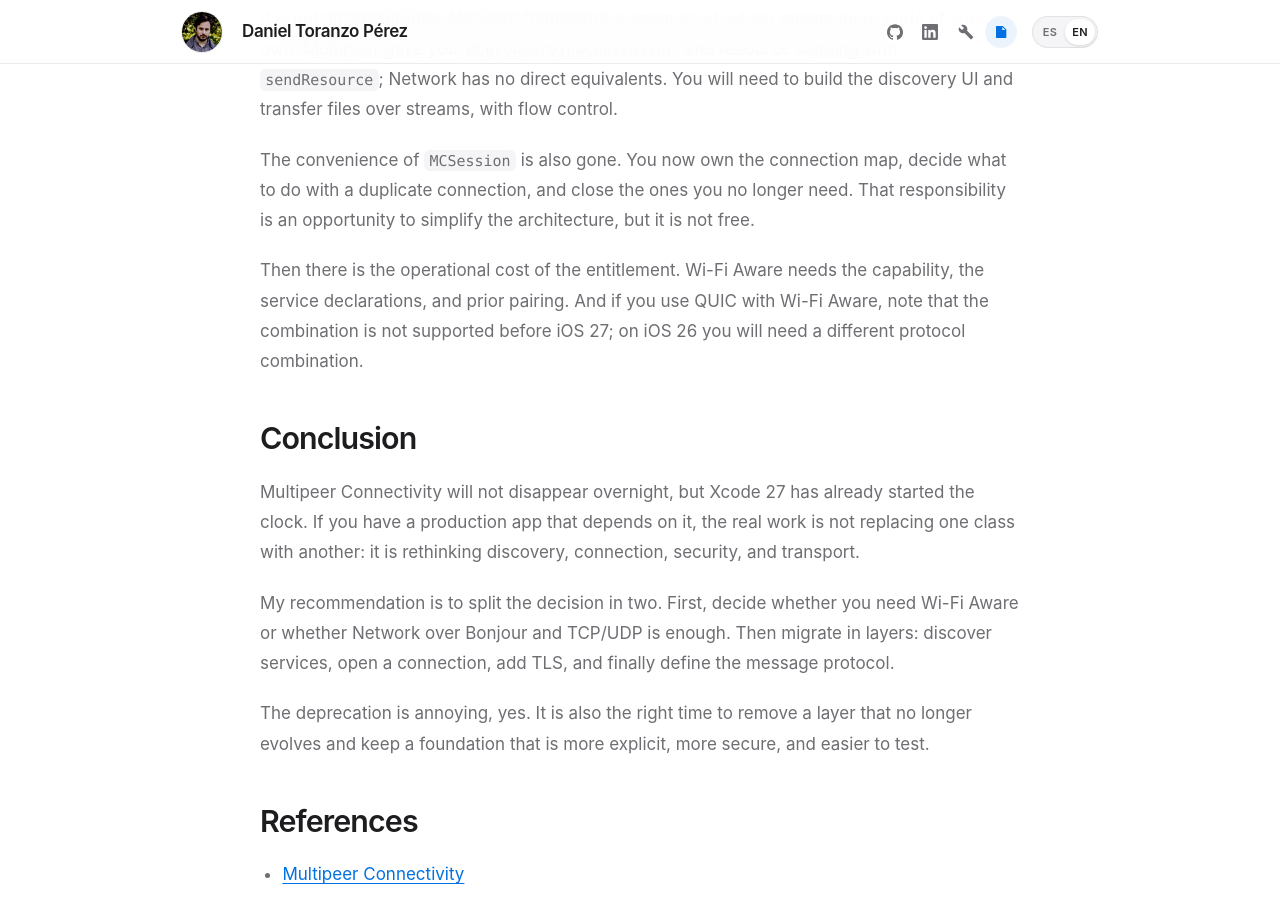
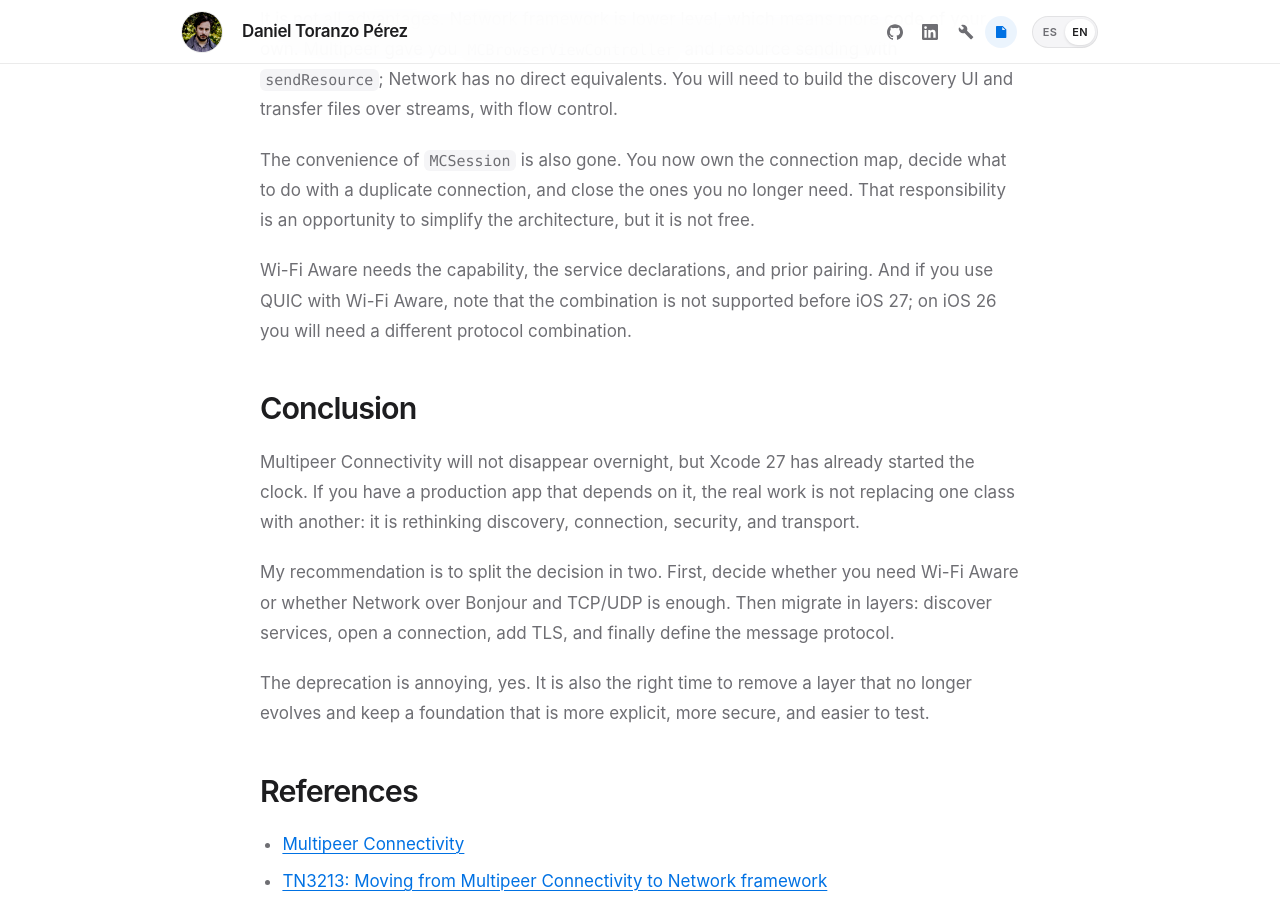
Before and after one commit to obocat/daniel_toranzo_perez, a Jekyll site: the page built from _posts/2026-11-13-multipeer-connectivity-network-wifi-aware.markdown, in a window 1280 px wide and 900 px high, scrolled down 5913 px. Built offline with Jekyll 4.4.1, drawn with Linux system fonts in a browser that asks for light colours.

Commit message:
docs: remove entitlement cost aside (#23)

```diff
--- a/_posts/2026-11-13-multipeer-connectivity-network-wifi-aware.markdown
+++ b/_posts/2026-11-13-multipeer-connectivity-network-wifi-aware.markdown
@@ -147,7 +147,7 @@ No todo son ventajas. Network framework es más bajo nivel y eso significa más
 
 También desaparece la comodidad de `MCSession`. Ahora eres tú quien mantiene el mapa de conexiones, quien decide qué hacer con una conexión duplicada y quien cierra las que ya no necesita. Esa responsabilidad es una oportunidad para simplificar la arquitectura, pero no es gratis.
 
-Y está el coste operativo del entitlement. Wi-Fi Aware necesita la capacidad, la declaración de servicios y el emparejamiento previo. Si además usas QUIC con Wi-Fi Aware, ten en cuenta que esa combinación no está soportada antes de iOS 27; en iOS 26 tendrás que elegir otra combinación de protocolos.
+Wi-Fi Aware necesita la capacidad, la declaración de servicios y el emparejamiento previo. Si además usas QUIC con Wi-Fi Aware, ten en cuenta que esa combinación no está soportada antes de iOS 27; en iOS 26 tendrás que elegir otra combinación de protocolos.
 
 ## Conclusión
 
@@ -306,7 +306,7 @@ It is not all advantages. Network framework is lower level, which means more cod
 
 The convenience of `MCSession` is also gone. You now own the connection map, decide what to do with a duplicate connection, and close the ones you no longer need. That responsibility is an opportunity to simplify the architecture, but it is not free.
 
-Then there is the operational cost of the entitlement. Wi-Fi Aware needs the capability, the service declarations, and prior pairing. And if you use QUIC with Wi-Fi Aware, note that the combination is not supported before iOS 27; on iOS 26 you will need a different protocol combination.
+Wi-Fi Aware needs the capability, the service declarations, and prior pairing. And if you use QUIC with Wi-Fi Aware, note that the combination is not supported before iOS 27; on iOS 26 you will need a different protocol combination.
 
 ## Conclusion
 
```
